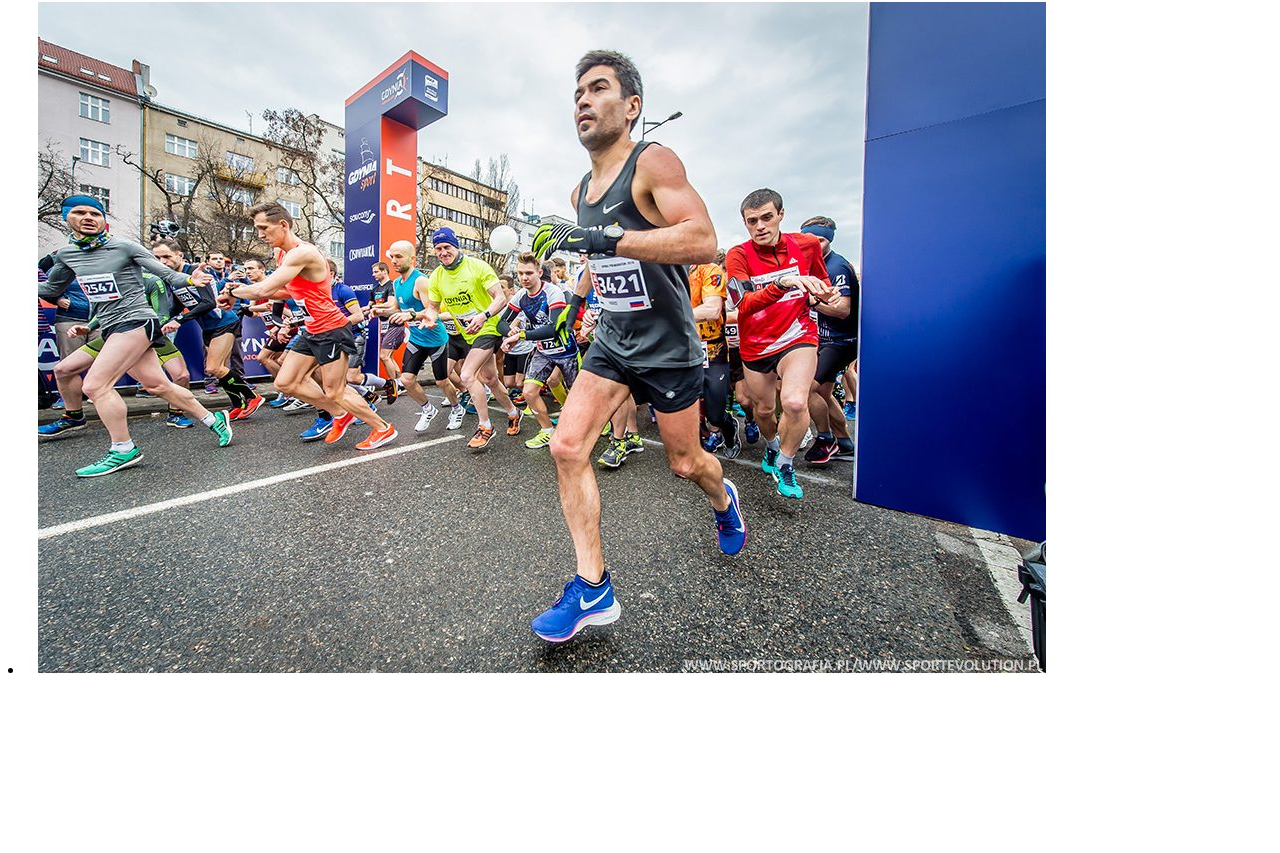
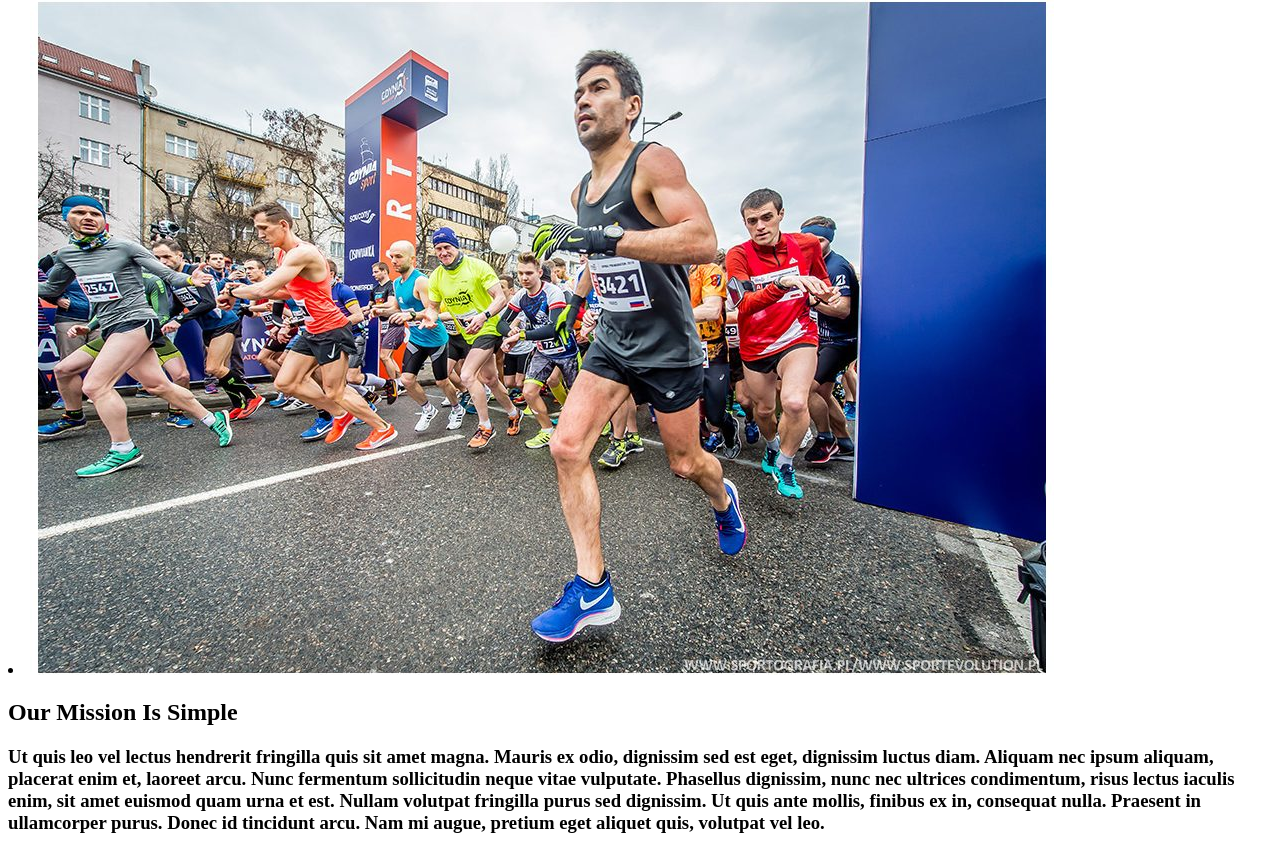
Before and after one commit to liingcode/Running-Events, a plain HTML site: page index.html in a window 1280 px wide. Shown: the part 66-919 px from the top of the page. Before the commit the page ends 800 px from the top, so only its background shows below. Drawn offline with Linux system fonts and the light colour scheme.

Commit message:
header and paragraph added

```diff
--- a/index.html
+++ b/index.html
@@ -2,3 +2,8 @@
 
 
 <li><img src="pzu-gdynia-half-marathon.jpg"> </li>
+
+
+<h2>Our Mission Is Simple</h2>
+<h3>Ut quis leo vel lectus hendrerit fringilla quis sit amet magna. Mauris ex odio, dignissim sed est eget, dignissim luctus diam. Aliquam nec ipsum aliquam, placerat enim et, laoreet arcu. Nunc fermentum sollicitudin neque vitae vulputate. Phasellus dignissim, nunc nec ultrices condimentum, risus lectus iaculis enim, sit amet euismod quam urna et est. Nullam volutpat fringilla purus sed dignissim. Ut quis ante mollis, finibus ex in, consequat nulla. Praesent in ullamcorper purus. Donec id tincidunt arcu. Nam mi augue, pretium eget aliquet quis, volutpat vel leo.
+</h3>
```
